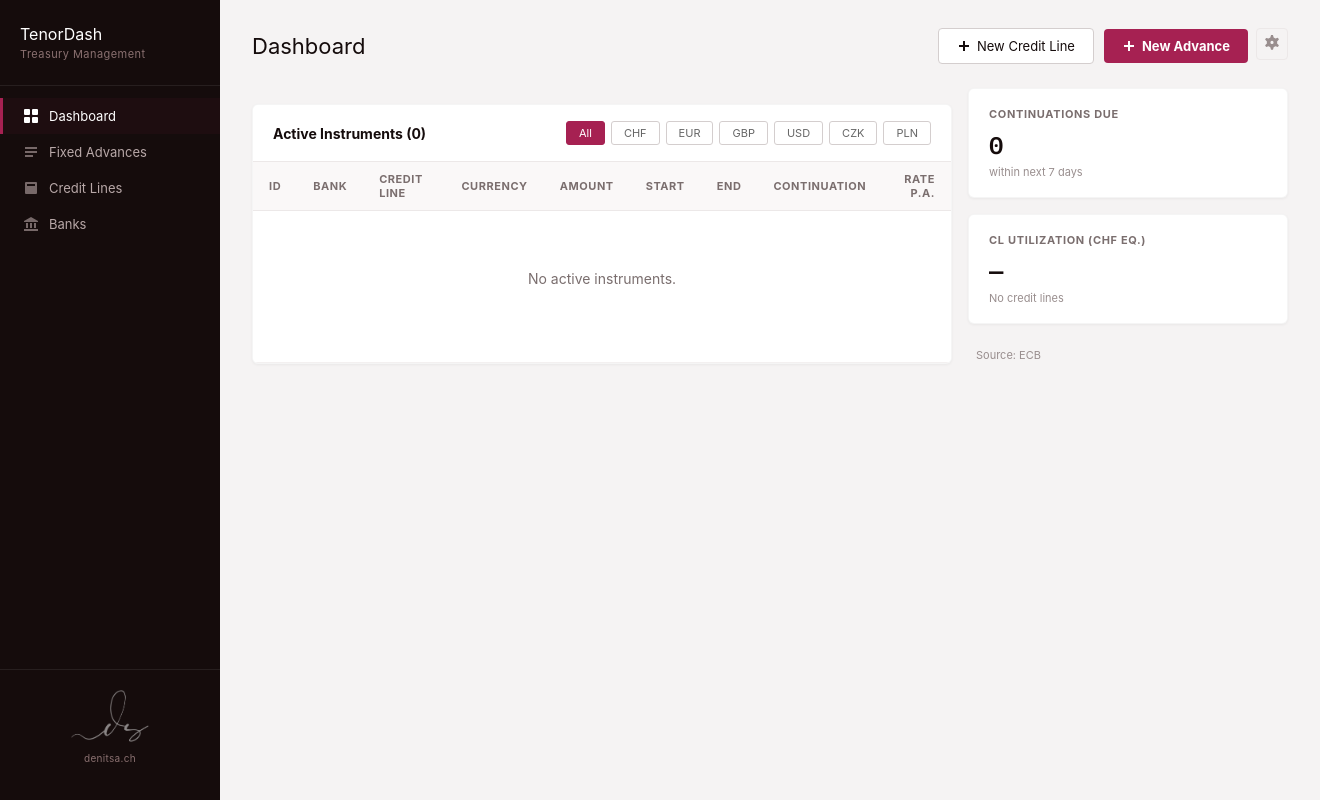
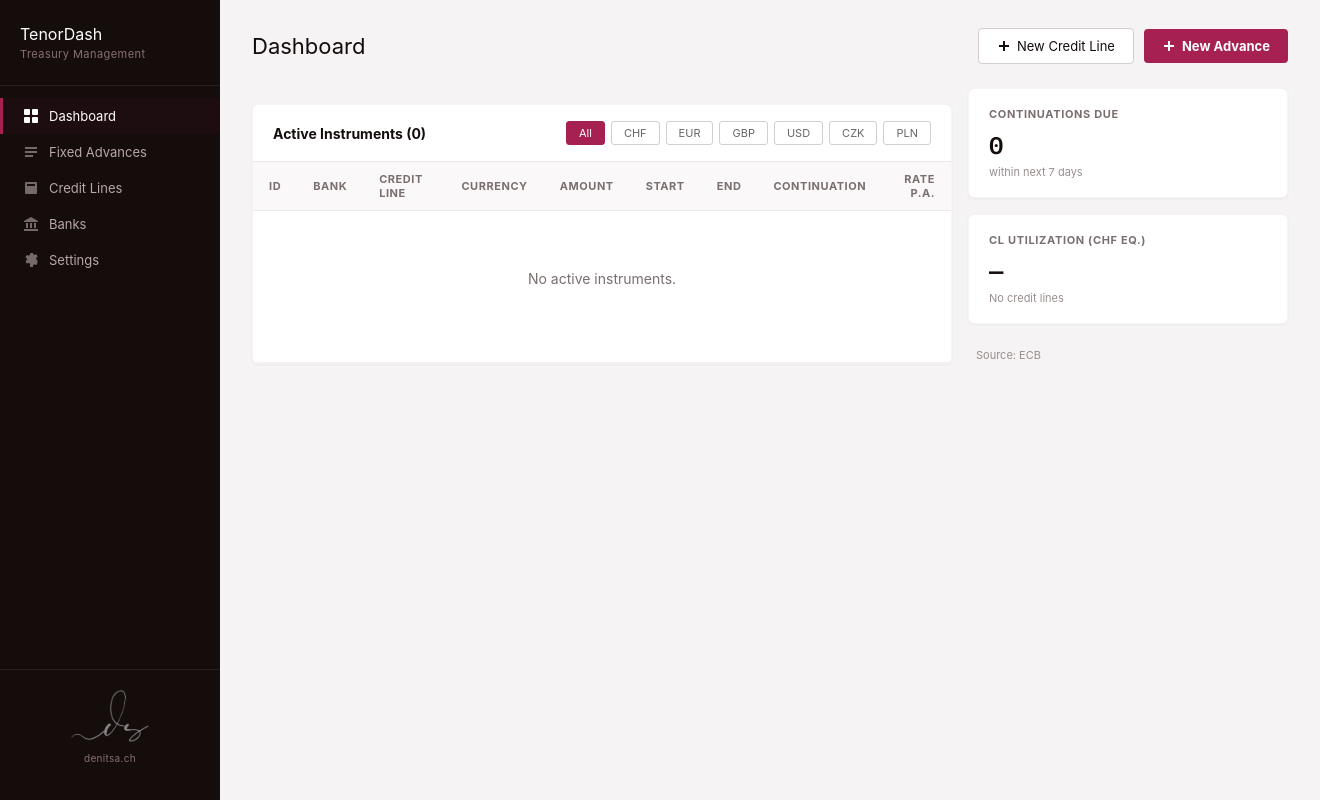
Before and after one commit to Denitsa007/tenordash, a Flask app: page / in a window 1320 px wide. Run offline with Flask 3, Linux system fonts and the light colour scheme; data comes from the database, SQL or seed files in the repository; data that the repository does not hold is empty.

Commit message:
Address reviewer findings for PR #24
- Use db.get_setting() in export.py instead of direct SQL query
- Remove module-global mutations (EXPORT_PATH/EXPORT_FILE) from settings PUT
- Remove unused export_module import from app.py
- Add empty/whitespace value validation on settings API
- Move Settings from absolute-positioned button to sidebar nav (below Banks)
- Remove .settings-btn CSS and related position: relative / margin-right hacks
- Add 2 new tests for empty-value rejection

Co-Authored-By: Claude Opus 4.6 <noreply@anthropic.com>

```diff
--- a/app.py
+++ b/app.py
@@ -9,7 +9,6 @@ import db
 import ecb
 import helpers
 from config import CONTINUATION_ALERT_DAYS, BASE_CURRENCY
-import export as export_module
 from export import export_xlsx
 
 app = Flask(__name__)
@@ -416,6 +415,9 @@ def update_setting():
     key = data["key"]
     value = data["value"]
 
+    if not isinstance(value, str) or not value.strip():
+        return jsonify({"ok": False, "error": "Value must be a non-empty string"}), 400
+
     if key == "display_unit":
         if value not in VALID_DISPLAY_UNITS:
             return jsonify({"ok": False, "error": f"display_unit must be one of: {', '.join(sorted(VALID_DISPLAY_UNITS))}"}), 400
@@ -436,10 +438,8 @@ def update_setting():
     with db_conn() as conn:
         db.set_setting(conn, key, value)
 
-    # Side-effects after successful save
+    # Trigger re-export with the new path so the file lands there immediately
     if key == "export_path":
-        export_module.EXPORT_PATH = value
-        export_module.EXPORT_FILE = os.path.join(value, "tenordash.xlsx")
         _try_export(export_path=value)
 
     return jsonify({"ok": True})
--- a/export.py
+++ b/export.py
@@ -34,11 +34,7 @@ def export_xlsx(export_path=None):
     conn = db.get_db()
     try:
         if export_path is None:
-            try:
-                row = conn.execute("SELECT value FROM settings WHERE key = 'export_path'").fetchone()
-                export_path = row[0] if row and row[0] else EXPORT_PATH
-            except Exception:
-                export_path = EXPORT_PATH
+            export_path = db.get_setting(conn, "export_path", default=EXPORT_PATH)
         advances = conn.execute("SELECT * FROM fixed_advances ORDER BY id").fetchall()
         credit_lines = conn.execute("SELECT * FROM credit_lines ORDER BY id").fetchall()
     finally:
--- a/static/style.css
+++ b/static/style.css
@@ -113,7 +113,6 @@ body {
   margin-left: 220px;
   padding: 28px 32px;
   min-height: 100vh;
-  position: relative;
 }
 
 .dashboard-grid {
@@ -151,7 +150,7 @@ body {
   color: var(--text);
 }
 
-.topbar-actions { display: flex; gap: 10px; align-items: center; margin-right: 40px; }
+.topbar-actions { display: flex; gap: 10px; align-items: center; }
 
 /* ── Sidebar Monogram ── */
 
@@ -704,22 +703,3 @@ tr[data-archived="true"]:hover td { opacity: 0.75; }
   color: var(--text-light);
   margin-top: 8px;
 }
-
-/* ── Settings Button ── */
-
-.settings-btn {
-  position: absolute;
-  top: 28px;
-  right: 32px;
-  background: none;
-  border: 1px solid var(--border);
-  border-radius: 4px;
-  padding: 6px;
-  cursor: pointer;
-  color: var(--text-light);
-  display: flex;
-  align-items: center;
-  justify-content: center;
-  transition: all 0.15s;
-}
-.settings-btn:hover { color: var(--text); border-color: var(--border-medium); }
--- a/templates/base.html
+++ b/templates/base.html
@@ -46,6 +46,10 @@
       <svg viewBox="0 0 16 16" fill="currentColor"><path d="M8 1L1 5v1h14V5L8 1zM3 7v5h2V7H3zm4 0v5h2V7H7zm4 0v5h2V7h-2zM1 13v2h14v-2H1z"/></svg>
       Banks
     </a>
+    <a href="#" class="nav-item" onclick="openSettingsModal(); return false;">
+      <svg viewBox="0 0 16 16" fill="currentColor"><path d="M8 10a2 2 0 100-4 2 2 0 000 4zm6.32-1.906l-1.066-.616a5.21 5.21 0 000-1.956l1.066-.616a.5.5 0 00.183-.683l-1-1.732a.5.5 0 00-.683-.183l-1.066.616a5.163 5.163 0 00-1.694-.978V1.5a.5.5 0 00-.5-.5h-2a.5.5 0 00-.5.5v1.232a5.163 5.163 0 00-1.694.978L4.3 3.094a.5.5 0 00-.683.183l-1 1.732a.5.5 0 00.183.683l1.066.616a5.21 5.21 0 000 1.956l-1.066.616a.5.5 0 00-.183.683l1 1.732a.5.5 0 00.683.183l1.066-.616c.502.42 1.075.748 1.694.978V14.5a.5.5 0 00.5.5h2a.5.5 0 00.5-.5v-1.232a5.163 5.163 0 001.694-.978l1.066.616a.5.5 0 00.683-.183l1-1.732a.5.5 0 00-.183-.683z"/></svg>
+      Settings
+    </a>
     <div class="nav-spacer"></div>
     <div class="sidebar-monogram">
       <img src="{{ url_for('static', filename='logo.png') }}" alt="ds" title="Created by Denitsa Stachowski" />
@@ -54,9 +58,6 @@
   </nav>
 
   <main class="main">
-    <button class="settings-btn" onclick="openSettingsModal()" title="Settings">
-      <svg width="18" height="18" viewBox="0 0 20 20" fill="currentColor"><path d="M11.078 0l.762 2.845a7.972 7.972 0 011.897 1.098L16.58 3.18l1.078 1.868-2.003 2.07a7.98 7.98 0 010 2.193l2.003 2.07-1.078 1.868-2.843-.764a7.972 7.972 0 01-1.897 1.098L11.078 16.5H8.922l-.762-2.845a7.972 7.972 0 01-1.897-1.098L3.42 13.32l-1.078-1.868 2.003-2.07a7.98 7.98 0 010-2.193l-2.003-2.07L3.42 3.25l2.843.764a7.972 7.972 0 011.897-1.098L8.922 0h2.156zM10 6.5a1.75 1.75 0 100 3.5 1.75 1.75 0 000-3.5z"/></svg>
-    </button>
     {% block content %}{% endblock %}
   </main>
 
```
Also changed, not shown: tests/test_settings.py (+10 -0 lines).
